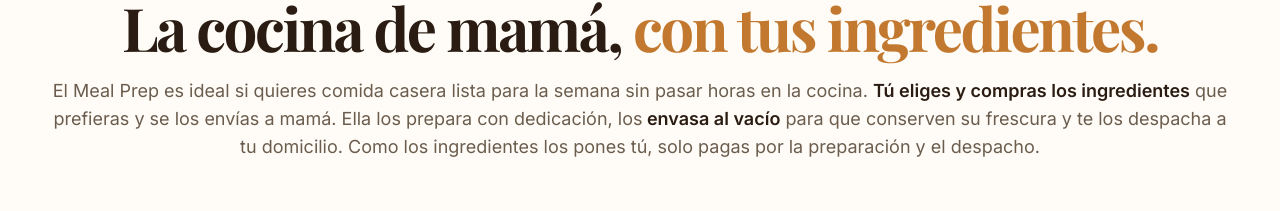
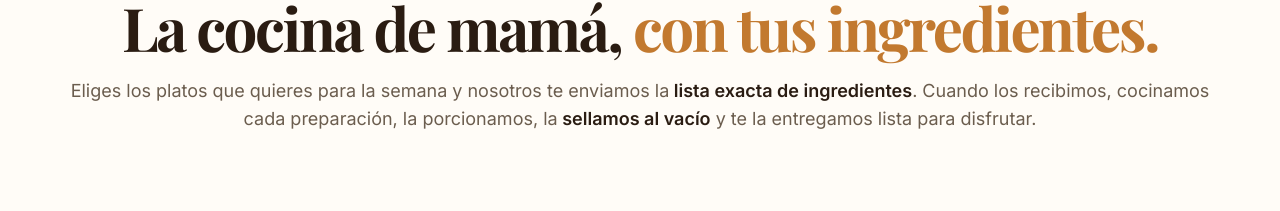
Before and after one commit to nachokm2/sabores-de-mama-site, a React (Vite) app: page /meal-prep-en-casa in a window 1280 px wide. Shown: the part 713-924 px from the top of the page. Built offline with nearby package versions, Linux system fonts and the light colour scheme; no server answers; a web font is replaced by a local one.

Commit message:
content(meal-prep): nuevo texto de "En que consiste"
Eliges los platos, enviamos la lista exacta de ingredientes; al recibirlos
cocinamos, porcionamos, sellamos al vacio y entregamos listo para disfrutar.

Co-Authored-By: Claude Opus 4.8 <noreply@anthropic.com>

```diff
--- a/src/pages/MealPrep.jsx
+++ b/src/pages/MealPrep.jsx
@@ -119,12 +119,11 @@ export default function MealPrep() {
               La cocina de mamá, <em className="not-italic text-amber">con tus ingredientes.</em>
             </h2>
             <p className="font-body text-warm-gray text-base md:text-lg leading-relaxed">
-              El Meal Prep es ideal si quieres comida casera lista para la semana sin pasar
-              horas en la cocina. <strong className="text-espresso">Tú eliges y compras los ingredientes</strong> que
-              prefieras y se los envías a mamá. Ella los prepara con dedicación, los
-              <strong className="text-espresso"> envasa al vacío</strong> para que conserven su frescura y te los
-              despacha a tu domicilio. Como los ingredientes los pones tú, solo pagas por la
-              preparación y el despacho.
+              Eliges los platos que quieres para la semana y nosotros te enviamos la
+              <strong className="text-espresso"> lista exacta de ingredientes</strong>. Cuando los
+              recibimos, cocinamos cada preparación, la porcionamos, la
+              <strong className="text-espresso"> sellamos al vacío</strong> y te la entregamos
+              lista para disfrutar.
             </p>
           </div>
         </section>
```
